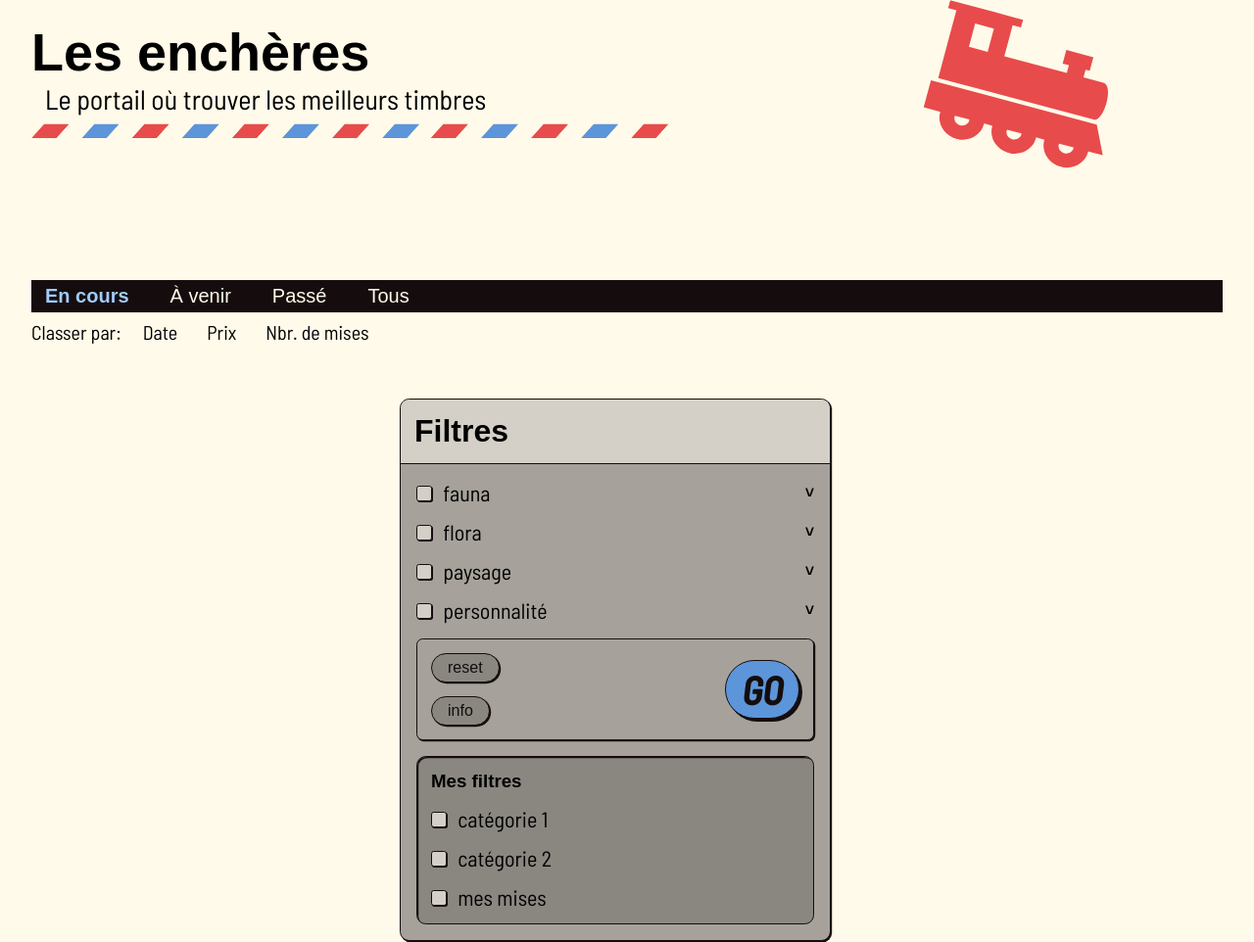
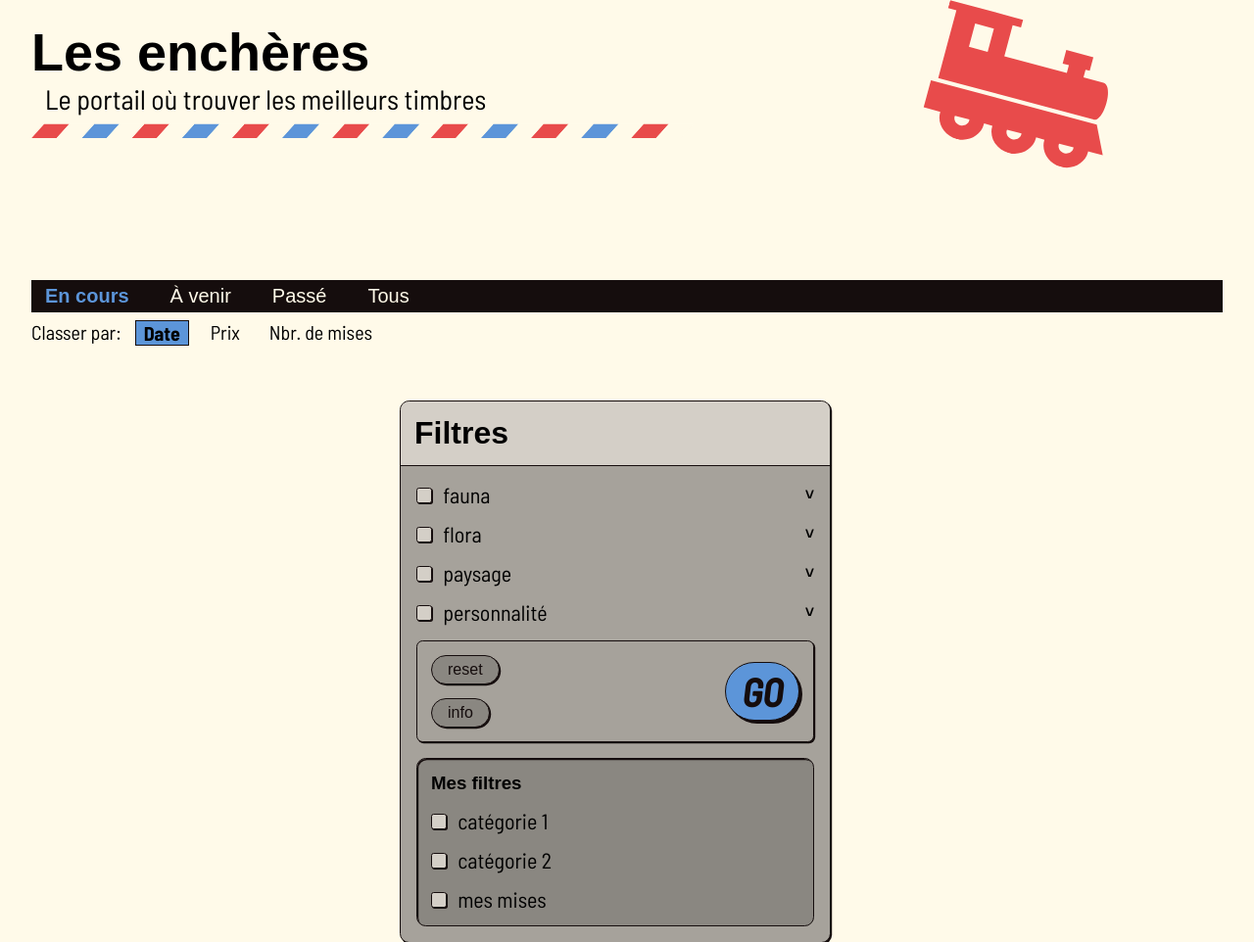
Before and after one commit to thomasira/PWEB-1, a PHP site: page /enchere in a window 1280 px wide. Shown: the part 216-1178 px from the top of the page at 98% size. Run offline with PHP 8.4, Linux system fonts and the light colour scheme; data comes from the database, SQL or seed files in the repository; some web fonts are replaced.

Commit message:
classer works

```diff
--- a/MVC/assets/style/components/navigation/navigation-enchere.css
+++ b/MVC/assets/style/components/navigation/navigation-enchere.css
@@ -19,12 +19,17 @@
     padding: var(--gapTHxxs) var(--gapxs);
 }
 .navigation-enchere>div:first-of-type a.selected{
-    color: var(--colorMainL);
+    color: var(--colorMain);
 }
-.navigation-enchere>div:last-of-type button{
+.navigation-enchere>div:last-of-type a{
     font-family: var(--typeText);
     font-size: var(--fontText);
     padding: 0 var(--gapxxs);
+
+    &.selected{
+        border: var(--borderStd);
+        background-color: var(--colorMain);
+    }
 }
 
 /* rythme */
--- a/MVC/controller/ControllerEnchere.php
+++ b/MVC/controller/ControllerEnchere.php
@@ -9,12 +9,20 @@ RequirePage::library("DataFiller");
 class ControllerEnchere implements Controller {
 
     public function index() {
+        $data = [];
         if(isset($_SESSION["id"])) $membreId = $_SESSION["id"];
         else $membreId = false;
         $enchere = new Enchere;
 
-        if(isset($_GET["order"])) $order = $_GET["order"];
-        else $order = "date_fin";
+        /* Définir l'ordre d'affichages des enchères->défaut par date */
+
+        $order = "date_fin";
+        $data["order"] = "date";
+
+        if(isset($_GET["status"]) && $_GET["status"] == "a_venir") {
+            $order = "date_debut";
+        }
+
         $data["encheres"] = $enchere->read($order);
 
         if($data["encheres"]) {
@@ -44,10 +52,30 @@ class ControllerEnchere implements Controller {
             }
 
 
-            $data["encheres"] = $enchereFiltered;
         }
         if(isset($_GET["status"])) $data["status"] = $_GET["status"];
         else $data["status"] = "en_cours";
+
+
+
+        /* Définir filtrage par ordre */
+        if(isset($_GET["order"])) {
+            usort($enchereFiltered, function($a, $b) {
+                $order = $_GET["order"];
+                if ($a[$order] > $b[$order]) {
+                    return -1;
+                } elseif ($a[$order] < $b[$order]) {
+                    return 1;
+                }
+                return 0;
+            });
+            $data["order"] = $_GET["order"];
+        }
+
+        $data["encheres"] = $enchereFiltered;
+
+
+
         Twig::render("enchere/index.html", $data);
     }
 
--- a/MVC/controller/ControllerFavori.php
+++ b/MVC/controller/ControllerFavori.php
@@ -13,7 +13,7 @@ class ControllerFavori {
         $data["enchere_id"] = $_GET["enchereId"];
         $data["membre_id"] = $_SESSION["id"];
         $favori->create($data);
-        RequirePage::redirect("enchere");
+        header("location:". $_SERVER["HTTP_REFERER"]);
     }
 
     public function deleteFavorite() {
@@ -23,6 +23,6 @@ class ControllerFavori {
         $data["enchere_id"] = $_GET["enchereId"];
         $data["membre_id"] = $_SESSION["id"];
         $favori->delete($data);
-        RequirePage::redirect("enchere");
+        header("location:". $_SERVER["HTTP_REFERER"]);
     }
 }
--- a/MVC/view/enchere/index.html
+++ b/MVC/view/enchere/index.html
@@ -39,32 +39,40 @@
 
 <!-- section enchère -->
 <section class="section-enchere">
-
     <!-- nav enchère -->
     <nav class="navigation-enchere">
         <div>
-            <a href="{{ path }}enchere"
+            <a href="{{ path }}enchere{% if order != "date" %}?order={{order}}{% endif %}"
             class="{{ status == "en_cours" ? "selected" : ""}}">
                 En cours
             </a>
-            <a href="{{ path }}enchere?status=a_venir"
+            <a href="{{ path }}enchere?status=a_venir{% if order != "date" %}&order={{order}}{% endif %}"
             class="{{ status == "a_venir" ? "selected" : ""}}">
                 À venir
             </a>
-            <a href="{{ path }}enchere?status=passe"
+            <a href="{{ path }}enchere?status=passe{% if order != "date" %}&order={{order}}{% endif %}"
             class="{{ status == "passe" ? "selected" : ""}}">
                 Passé
             </a>
-            <a href="{{ path }}enchere?status=tous"
+            <a href="{{ path }}enchere?status=tous{% if order != "date" %}&order={{order}}{% endif %}"
             class="{{ status == "tous" ? "selected" : ""}}">
                 Tous
             </a>
         </div>
         <div>
             <h4>Classer par: </h4>
-            <button>Date</button>
-            <button>Prix</button>
-            <button>Nbr. de mises</button>
+            <a href="{{ path }}enchere{% if status != "en_cours" %}?status={{status}}{% endif %}"
+            class="{{ order == "date" ? "selected" : ""}}">
+                Date
+            </a>
+            <a href="{{ path }}enchere?order=max_mise{% if status != "en_cours" %}&status={{status}}{% endif %}"
+            class="{{  order == "max_mise" ? "selected" : ""}}">
+                Prix
+            </a>
+            <a href="{{ path }}enchere?order=nbr_mise{% if status != "en_cours" %}&status={{status}}{% endif %}"
+            class="{{  order == "nbr_mise" ? "selected" : ""}}">
+                Nbr. de mises
+            </a>
         </div>
     </nav>
 
@@ -264,7 +272,7 @@
                             <button class="button-icon light" aria-label="star-button"><picture><img src="./assets/icons/star.svg" alt="" loading="lazy"></picture></button>
                         </div>
                         {% if enchere.status == "a_venir" %}
-                            <button class="button-miser.block var-blue">
+                            <button class="button-miser block var-blue">
                                 À venir
                             </button>
                         {% else %}
```
